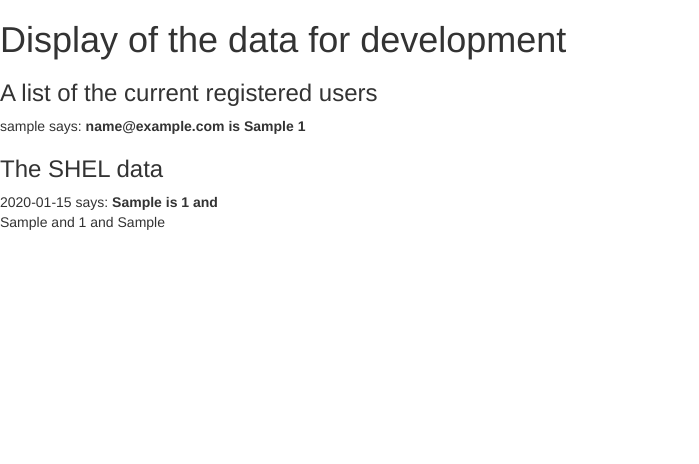
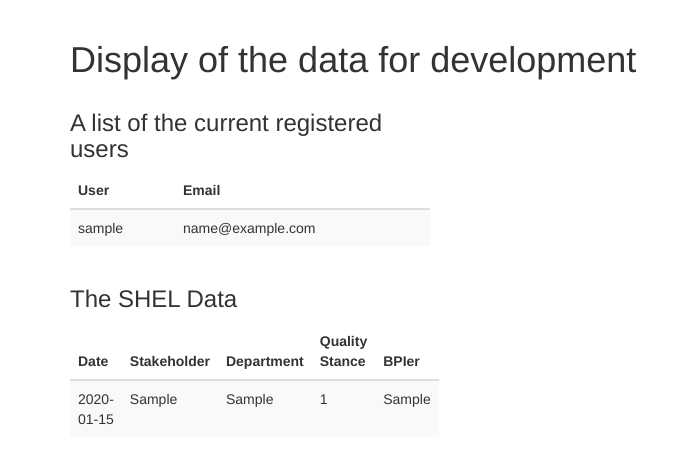
Before and after one commit to best-practice-and-impact/SHEL, a Flask app: template app/templates/display.html in a window 1280 px wide. Shown: the part 52-516 px from the top of the page, without its empty margins (0-699 px from the left). Run offline with Flask 2, Linux system fonts and the light colour scheme; tables that the repository leaves empty hold one stand-in row (values such as "Sample post"); the template is opened without the code that fills it: values that come from a table or form of the project are taken from there, most other values are stand-ins (such as "Sample title", 1, 10 or a date in 2020); some libraries are stand-ins or nearby versions.

Commit message:
added table

```diff
--- a/app/templates/display.html
+++ b/app/templates/display.html
@@ -1,25 +1,59 @@
 {% extends "base.html" %}
 
-{% block content %}
+{% block app_content %}
 
 <h1> Display of the data for development </h1>
 
 
-<h3> A list of the current registered users </h3>
-{% for post in people %}
-   <p>
-   {{ post.username}} says: <b>{{ post.email }} is {{ post.is_admin }} {{ post.id }}</b>
-   </p>
-   {% endfor %}
 
-<h3> The SHEL data </h3>
+<div class="row">
+  <div class="col-md-4">
+    <table class="table table-striped" id="owned_stock_table">
+      <thead>
+        <h3> A list of the current registered users </h3>
+        <tr>
+          <th>User</th>
+          <th>Email</th>
+        </tr>
+      </thead>
+      <tbody>
+        {% for peopl in people %}
+        <tr>
+          <td>{{ peopl.username }}</td>
+          <td>{{ peopl.email }}</td>
+        </tr>
+        {% endfor %}
+      </tbody>
+    </table>
+  </div>
+</div>
 
-{% for log in shel %}
-<p>
-{{ log.date }} says:  <b>{{ log.stakeholder_person }} is {{ log.user_id}} and</b>
-<br>
-{{ log.organisation }} and {{ log.stance }} and {{ log.bpier}}
-</p>
-{% endfor %}
+<div class="row">
+  <div class="col-md-4">
+    <table class="table table-striped" id="owned_stock_table">
+      <thead>
+        <h3> The SHEL Data </h3>
+        <tr>
+          <th>Date</th>
+          <th>Stakeholder</th>
+          <th>Department</th>
+          <th>Quality Stance</th>
+          <th>BPIer</th>
+        </tr>
+      </thead>
+      <tbody>
+        {% for log in shel %}
+        <tr>
+          <td>{{ log.date}}</td>
+          <td>{{ log.stakeholder_person }}</td>
+          <td>{{ log.organisation }}</td>
+          <td>{{ log.stance }}</td>
+          <td>{{ log.bpier }}</td>
+        </tr>
+        {% endfor %}
+      </tbody>
+    </table>
+  </div>
+</div>
 
 {% endblock %}
--- a/app/templates/index.html
+++ b/app/templates/index.html
@@ -1,6 +1,6 @@
 {% extends "base.html" %}
 
-{% block content %}
+{% block app_content %}
     <h1>Hi, {{ current_user.username }}!</h1>
     <p>
       This is the stakeholder engagement log for the Best Practice and Impact Division.
```
Also changed, not shown: README.md.
